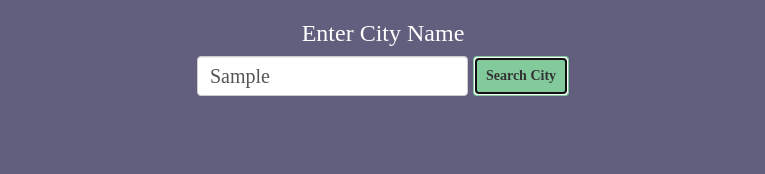
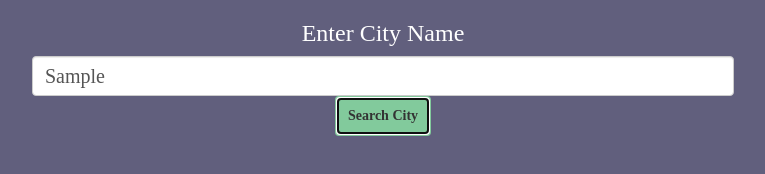
Before and after one commit to leoleonard/tivix, a plain HTML site: page index.html in a window 1280 px wide. Both pictures are taken after typing "Sample" into the empty fields and a click on the button "Search City". Shown: the whole page, without its empty margins (257-1022 px from the left). Drawn offline with nearby package versions, Linux system fonts and the light colour scheme; no server answers.

Commit message:
add last changes

```diff
--- a/index.html
+++ b/index.html
@@ -12,12 +12,12 @@
 
 <div class="container">
     <div class="row" >
-        <div class="col-md-12 columna">
+        <div class="col col-md-12">
             <h3 class="text-center">Enter City Name</h3>
             <span id="error" class="text-center"></span>
         </div>
 
-        <div class="row form-group form-inline" id="cityDiv">
+        <div class="row" id="cityDiv">
             <input type="text" name="city" id="city" class="form-control" placeholder="Enter city name" >
             <button id="submitCity" class="btn">Search City</button>
         </div>
--- a/main.js
+++ b/main.js
@@ -13,9 +13,9 @@ function getWeather(){
     if(city != ''){
 
         $.ajax({
-           url: 'https://api.openweathermap.org/data/2.5/weather?q=' + city + "&units=metric" + "&APPID=4766cf4d60b2d00cc98b468313914748",
+           url: 'https://api.openweathermap.org/data/2.5/weather?q=' + city + '&units=metric' + '&APPID=c10bb3bd22f90d636baa008b1529ee25',
             type: "GET",
-            dataType: "jsonp",
+            dataType: "json",
             success: function(data){
                 var widget = showResults(data)
 
```
